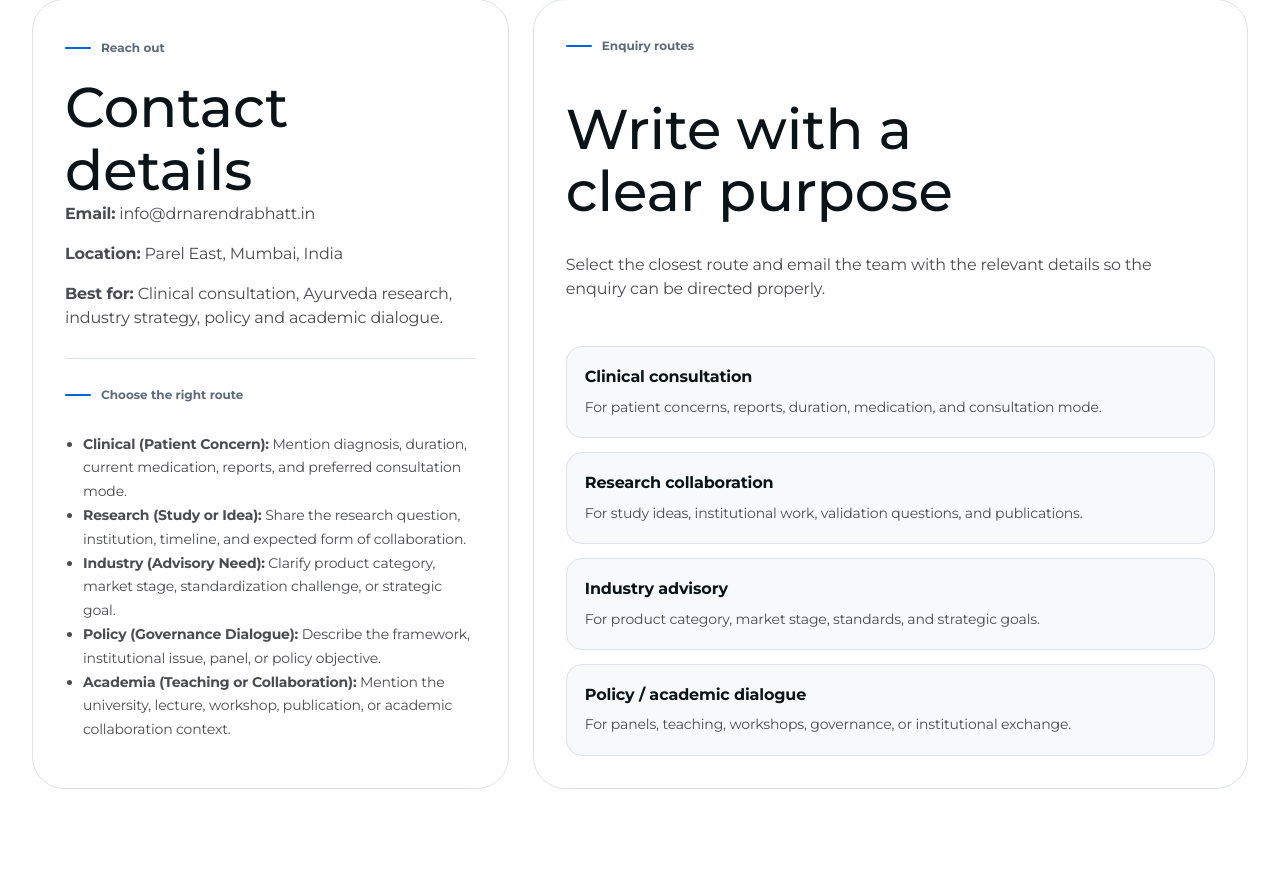
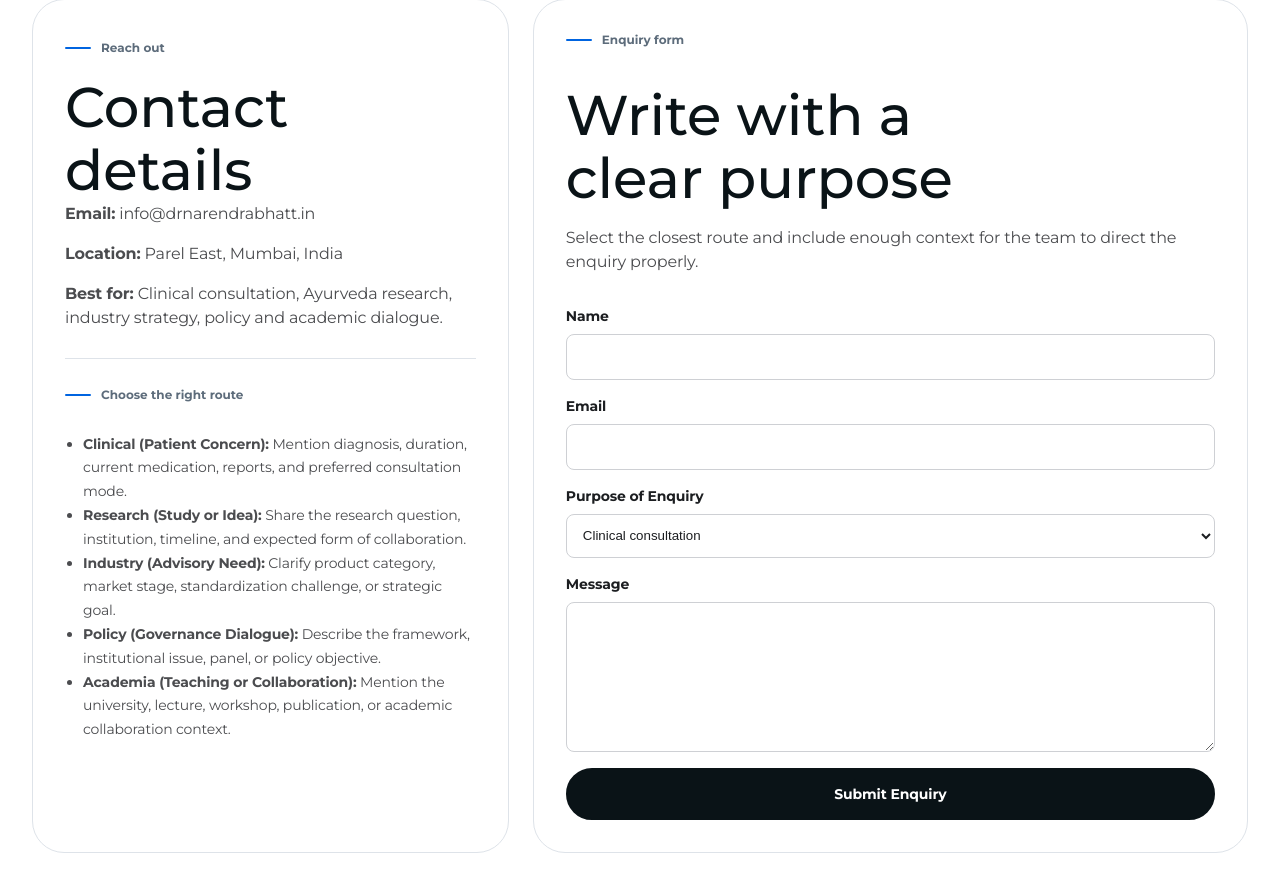
Before and after one commit to n8nmonk-wq/NSB, a plain HTML site: page contact.html in a window 1280 px wide. Shown: the part 669-1560 px from the top of the page. Drawn offline with Linux system fonts and the light colour scheme.

Commit message:
form recovered

```diff
--- a/contact.html
+++ b/contact.html
@@ -58,17 +58,31 @@
        </ul>
       </div>
      </div>
-     <div class="contact-routes reveal">
-      <span class="section-kicker">Enquiry routes</span>
+     <form class="contact-form reveal" data-contact-email="info@drnarendrabhatt.in">
+      <span class="section-kicker">Enquiry form</span>
       <h2 class="section-title">Write with a clear purpose</h2>
-      <p>Select the closest route and email the team with the relevant details so the enquiry can be directed properly.</p>
-      <div class="route-list">
-       <a class="route-card" href="mailto:info@drnarendrabhatt.in?subject=Clinical consultation enquiry"><strong>Clinical consultation</strong><span>For patient concerns, reports, duration, medication, and consultation mode.</span></a>
-       <a class="route-card" href="mailto:info@drnarendrabhatt.in?subject=Research collaboration enquiry"><strong>Research collaboration</strong><span>For study ideas, institutional work, validation questions, and publications.</span></a>
-       <a class="route-card" href="mailto:info@drnarendrabhatt.in?subject=Industry advisory enquiry"><strong>Industry advisory</strong><span>For product category, market stage, standards, and strategic goals.</span></a>
-       <a class="route-card" href="mailto:info@drnarendrabhatt.in?subject=Policy or academic enquiry"><strong>Policy / academic dialogue</strong><span>For panels, teaching, workshops, governance, or institutional exchange.</span></a>
-      </div>
-     </div>
+      <p>Select the closest route and include enough context for the team to direct the enquiry properly.</p>
+      <label>Name
+       <input name="name" type="text" autocomplete="name" required />
+      </label>
+      <label>Email
+       <input name="email" type="email" autocomplete="email" required />
+      </label>
+      <label>Purpose of Enquiry
+       <select name="purpose" required>
+        <option value="Clinical consultation">Clinical consultation</option>
+        <option value="Research collaboration">Research collaboration</option>
+        <option value="Industry advisory">Industry advisory</option>
+        <option value="Policy dialogue">Policy dialogue</option>
+        <option value="Academic collaboration">Academic collaboration</option>
+        <option value="Other enquiry">Other enquiry</option>
+       </select>
+      </label>
+      <label>Message
+       <textarea name="message" required></textarea>
+      </label>
+      <button class="button primary" type="submit">Submit Enquiry</button>
+     </form>
     </div>
    </section>
   </main>
--- a/nsb-system.css
+++ b/nsb-system.css
@@ -1109,6 +1109,7 @@ h1 {
 }
 
 .contact-form input,
+.contact-form select,
 .contact-form textarea {
   width: 100%;
   min-height: 44px;
@@ -1120,6 +1121,7 @@ h1 {
 }
 
 .contact-form input:focus,
+.contact-form select:focus,
 .contact-form textarea:focus {
   outline: none;
   border: 2px solid var(--primary);
--- a/nsb-system.js
+++ b/nsb-system.js
@@ -26,6 +26,24 @@ document.addEventListener("DOMContentLoaded", () => {
     });
   }
 
+  const contactForm = document.querySelector(".contact-form[data-contact-email]");
+  if (contactForm) {
+    contactForm.addEventListener("submit", (event) => {
+      event.preventDefault();
+      const formData = new FormData(contactForm);
+      const recipient = contactForm.dataset.contactEmail;
+      const purpose = formData.get("purpose") || "Website enquiry";
+      const body = [
+        `Name: ${formData.get("name") || ""}`,
+        `Email: ${formData.get("email") || ""}`,
+        `Purpose: ${purpose}`,
+        "",
+        formData.get("message") || "",
+      ].join("\n");
+      window.location.href = `mailto:${recipient}?subject=${encodeURIComponent(purpose)}&body=${encodeURIComponent(body)}`;
+    });
+  }
+
   const observer = new IntersectionObserver((entries, obs) => {
     entries.forEach((entry) => {
       if (!entry.isIntersecting) return;
```
Also changed, not shown: index.html (+1 -1 lines), industry.html (+4 -4 lines), tests/visual-layout-check.js (+17 -4 lines).
